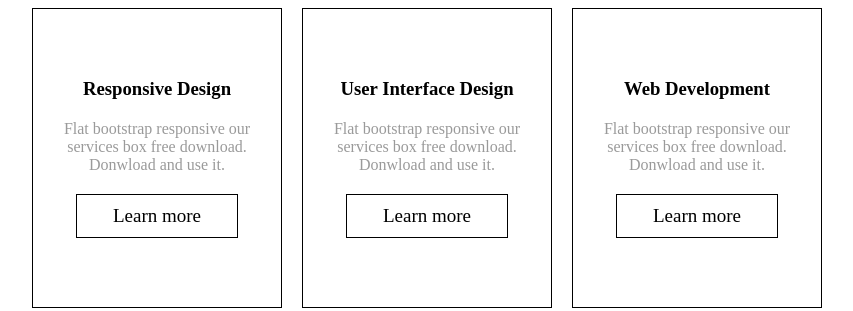
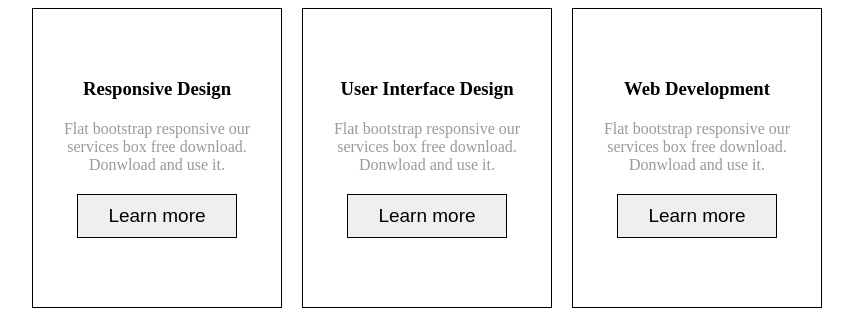
Before and after one commit to Andriy802/Okten, a plain HTML site: page Lesson 2/cards 1/index.html in a window 1280 px wide. Shown: the whole page, without its empty margins (213-1066 px from the left). Drawn offline with Linux system fonts and the light colour scheme.

Commit message:
Add homework

```diff
--- a/Lesson 2/cards 1/index.html
+++ b/Lesson 2/cards 1/index.html
@@ -14,17 +14,17 @@
     <div class="item">
         <h3>Responsive Design</h3>
         <p>Flat bootstrap responsive our services box free download. Donwload and use it.</p>
-        <span>Learn more</span>
+        <button>Learn more</button>
     </div>
     <div class="item">
         <h3>User Interface Design</h3>
         <p>Flat bootstrap responsive our services box free download. Donwload and use it.</p>
-        <span>Learn more</span>
+        <button>Learn more</button>
     </div>
     <div class="item">
         <h3>Web Development</h3>
         <p>Flat bootstrap responsive our services box free download. Donwload and use it.</p>
-        <span>Learn more</span>
+        <button>Learn more</button>
     </div>
 </div>
 
--- a/Lesson 2/cards 1/style.css
+++ b/Lesson 2/cards 1/style.css
@@ -27,7 +27,7 @@ h3 {
     margin: 0;
 }
 
-span {
+button {
     font-size: 19px;
     border: 1px solid black;
     width: 160px;
```
